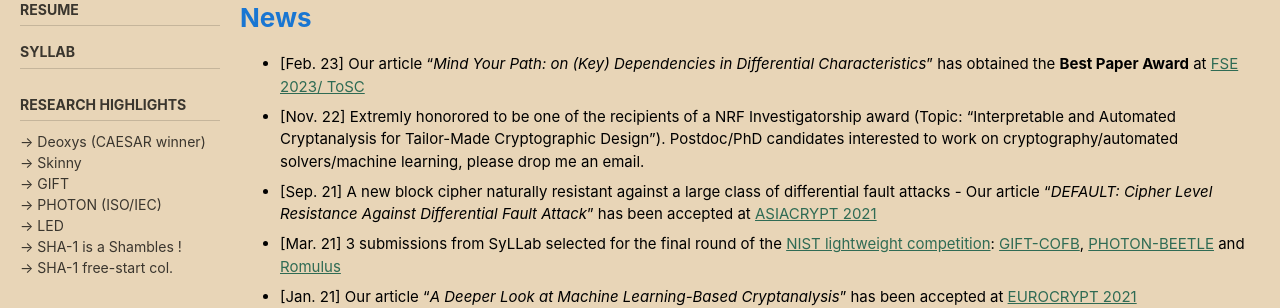
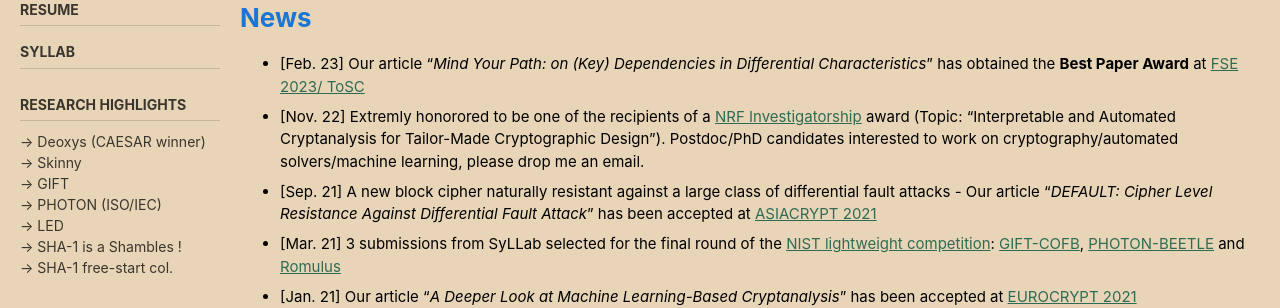
Before and after one commit to thomaspeyrin/web, a Jekyll site: the page built from index.md, in a window 1280 px wide and 900 px high. Shown: the part 359-667 px from the top of the window. Built offline with Jekyll 4.4.1, drawn with Linux system fonts in a browser that asks for light colours; cached includes are drawn as plain includes; nearby versions of some CDN libraries; part of the change alters nothing that is shown.

```diff
--- a/index.md
+++ b/index.md
@@ -22,7 +22,7 @@ Previously, I was a PhD student at [Orange Labs](http://www.orange.com/en_EN/) (
 # News
 
 - \[Feb. 23\] Our article "*Mind Your Path: on (Key) Dependencies in Differential Characteristics*" has obtained the **Best Paper Award** at [FSE 2023/ ToSC](https://fse.iacr.org/2023/)
-- \[Nov. 22\] Extremly honorored to be one of the recipients of a NRF Investigatorship award (Topic: "Interpretable and Automated Cryptanalysis for Tailor-Made Cryptographic Design"). Postdoc/PhD candidates interested to work on cryptography/automated solvers/machine learning, please drop me an email.
+- \[Nov. 22\] Extremly honorored to be one of the recipients of a [NRF Investigatorship](https://www.nrf.gov.sg/docs/default-source/default-document-library/nrf-website-(nrf-investigators-portfolio)_updated-nov-2022.pdf) award (Topic: "Interpretable and Automated Cryptanalysis for Tailor-Made Cryptographic Design"). Postdoc/PhD candidates interested to work on cryptography/automated solvers/machine learning, please drop me an email.
 - \[Sep. 21\] A new block cipher naturally resistant against a large class of differential fault attacks - Our article "*DEFAULT: Cipher Level Resistance Against Differential Fault Attack*" has been accepted at [ASIACRYPT 2021](https://asiacrypt.iacr.org/2021/)
 - \[Mar. 21\] 3 submissions from SyLLab selected for the final round of the [NIST lightweight competition](https://csrc.nist.gov/Projects/Lightweight-Cryptography): [GIFT-COFB](https://www.isical.ac.in/~lightweight/COFB/), [PHOTON-BEETLE](https://www.isical.ac.in/~lightweight/beetle/) and [Romulus](https://romulusae.github.io/romulus/)
 - \[Jan. 21\] Our article "*A Deeper Look at Machine Learning-Based Cryptanalysis*" has been accepted at [EUROCRYPT 2021](https://eurocrypt.iacr.org/2021/program.php)
```
